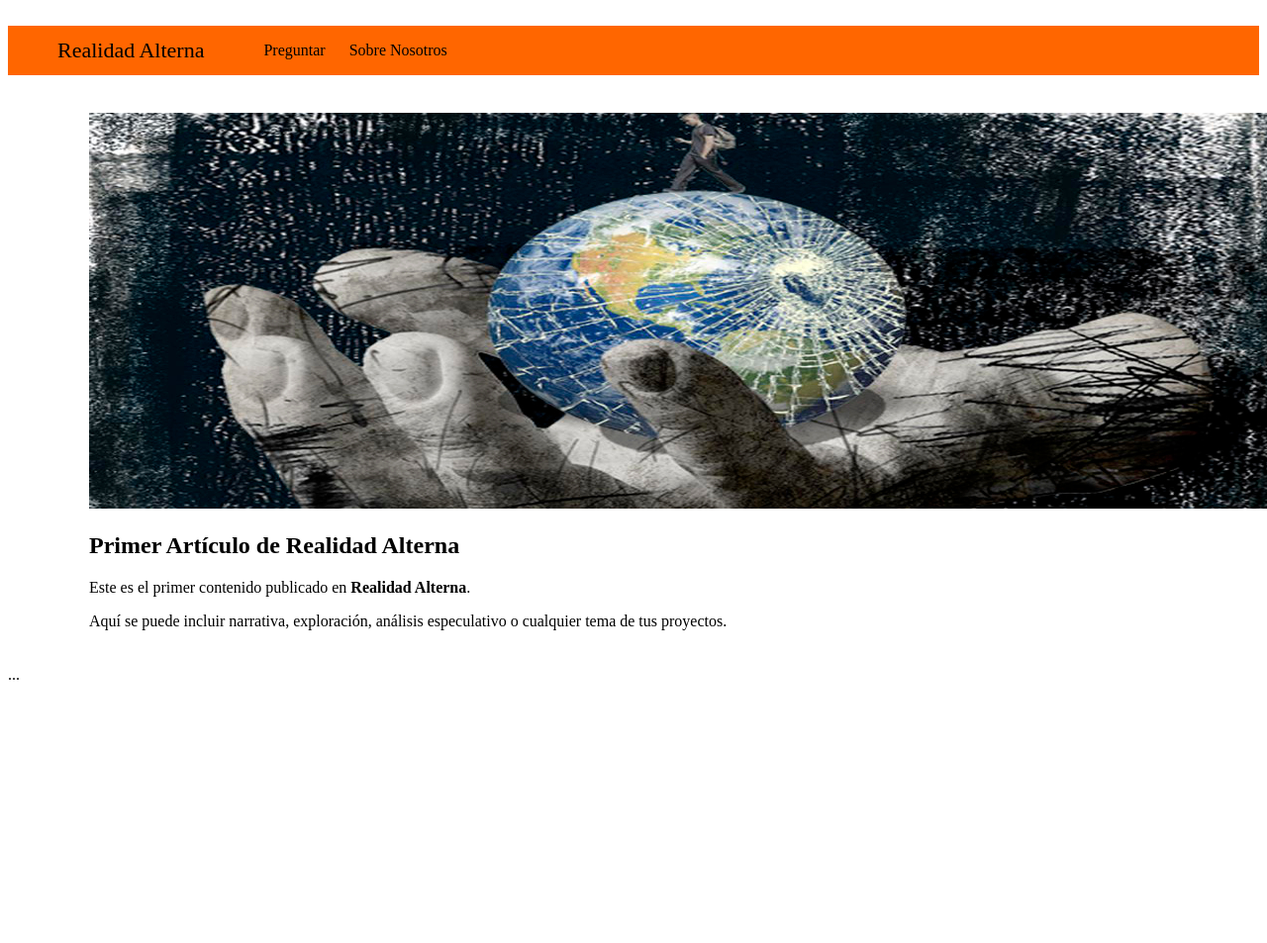
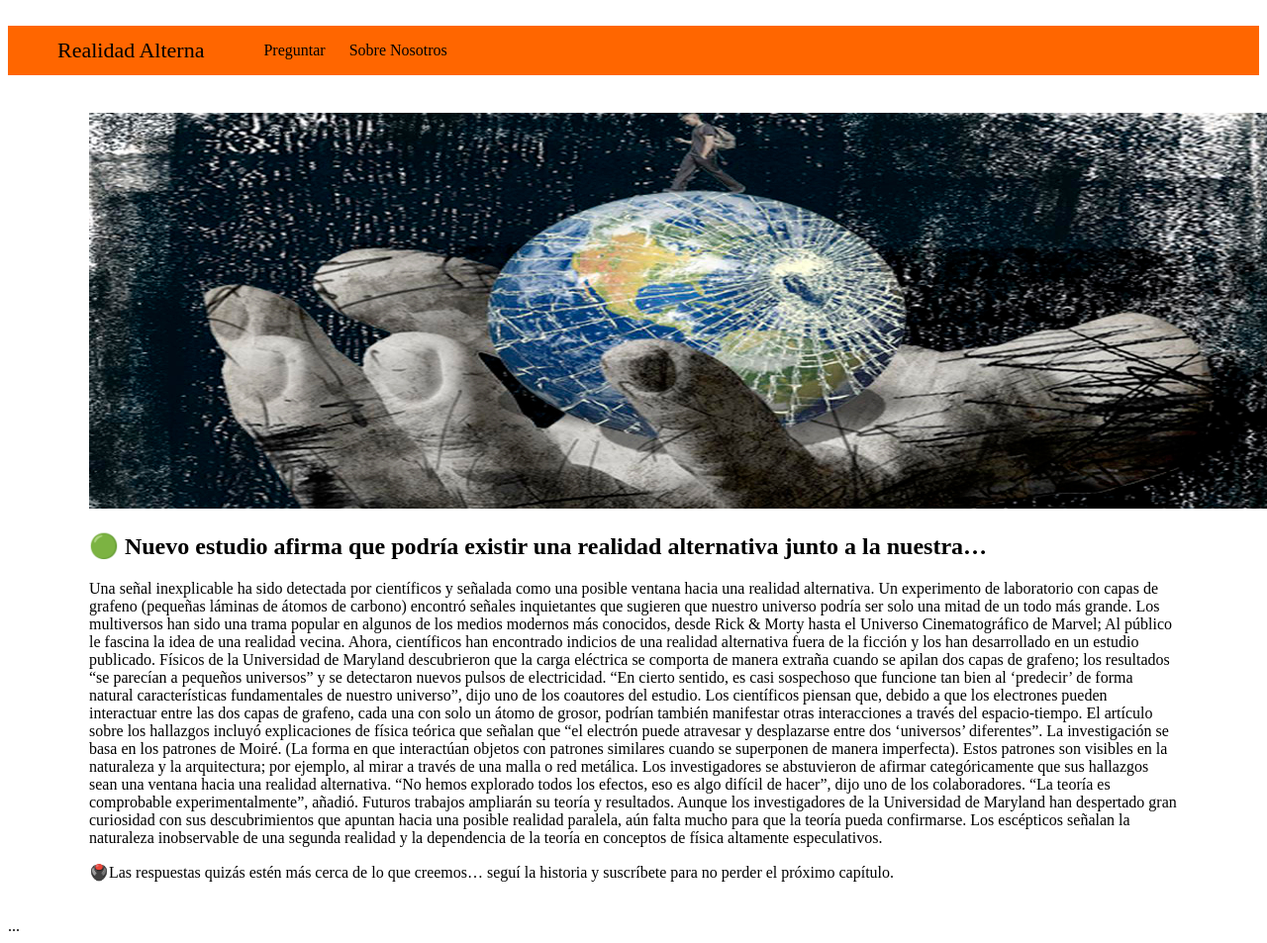
Before and after one commit to TierraSapiens/RealidadAlterna, a Jekyll site: the page built from _posts/2025-11-16-primer-articulo.md, in a window 1280 px wide. Shown: the whole page at 99% size. Built offline with Jekyll 4.4.1, drawn with Linux system fonts in a browser that asks for light colours; before the commit the page ends 900 px from its top, so only the background shows below that.

Commit message:
Pruebas y correcciones

```diff
--- a/_posts/2025-11-16-primer-articulo.md
+++ b/_posts/2025-11-16-primer-articulo.md
@@ -1,10 +1,24 @@
 ---
 layout: post
-title: "Primer Artículo de Realidad Alterna"
+title: "🟢 Nuevo estudio afirma que podría existir una realidad alternativa junto a la nuestra…"
 date: 2025-11-16 10:00:00 +0000
 image: /images/banners/aa1.jpg
 ---
 
-Este es el primer contenido publicado en **Realidad Alterna**.
+Una señal inexplicable ha sido detectada por científicos y señalada como una posible ventana hacia una realidad alternativa.
+Un experimento de laboratorio con capas de grafeno (pequeñas láminas de átomos de carbono) encontró señales inquietantes que sugieren que nuestro universo podría ser solo una mitad de un todo más grande.
+Los multiversos han sido una trama popular en algunos de los medios modernos más conocidos, desde Rick & Morty hasta el Universo Cinematográfico de Marvel; Al público le fascina la idea de una realidad vecina.
+Ahora, científicos han encontrado indicios de una realidad alternativa fuera de la ficción y los han desarrollado en un estudio publicado.
+Físicos de la Universidad de Maryland descubrieron que la carga eléctrica se comporta de manera extraña cuando se apilan dos capas de grafeno; los resultados “se parecían a pequeños universos” y se detectaron nuevos pulsos de electricidad.
+“En cierto sentido, es casi sospechoso que funcione tan bien al ‘predecir’ de forma natural características fundamentales de nuestro universo”, dijo uno de los coautores del estudio.
+Los científicos piensan que, debido a que los electrones pueden interactuar entre las dos capas de grafeno, cada una con solo un átomo de grosor, podrían también manifestar otras interacciones a través del espacio-tiempo.
+El artículo sobre los hallazgos incluyó explicaciones de física teórica que señalan que “el electrón puede atravesar y desplazarse entre dos ‘universos’ diferentes”.
+La investigación se basa en los patrones de Moiré. (La forma en que interactúan objetos con patrones similares cuando se superponen de manera imperfecta).
+Estos patrones son visibles en la naturaleza y la arquitectura; por ejemplo, al mirar a través de una malla o red metálica.
+Los investigadores se abstuvieron de afirmar categóricamente que sus hallazgos sean una ventana hacia una realidad alternativa.
+“No hemos explorado todos los efectos, eso es algo difícil de hacer”, dijo uno de los colaboradores.
+“La teoría es comprobable experimentalmente”, añadió. Futuros trabajos ampliarán su teoría y resultados.
+Aunque los investigadores de la Universidad de Maryland han despertado gran curiosidad con sus descubrimientos que apuntan hacia una posible realidad paralela, aún falta mucho para que la teoría pueda confirmarse.
+Los escépticos señalan la naturaleza inobservable de una segunda realidad y la dependencia de la teoría en conceptos de física altamente especulativos.
 
-Aquí se puede incluir narrativa, exploración, análisis especulativo o cualquier tema de tus proyectos.
+🖲️Las respuestas quizás estén más cerca de lo que creemos… seguí la historia y suscríbete para no perder el próximo capítulo.
```
